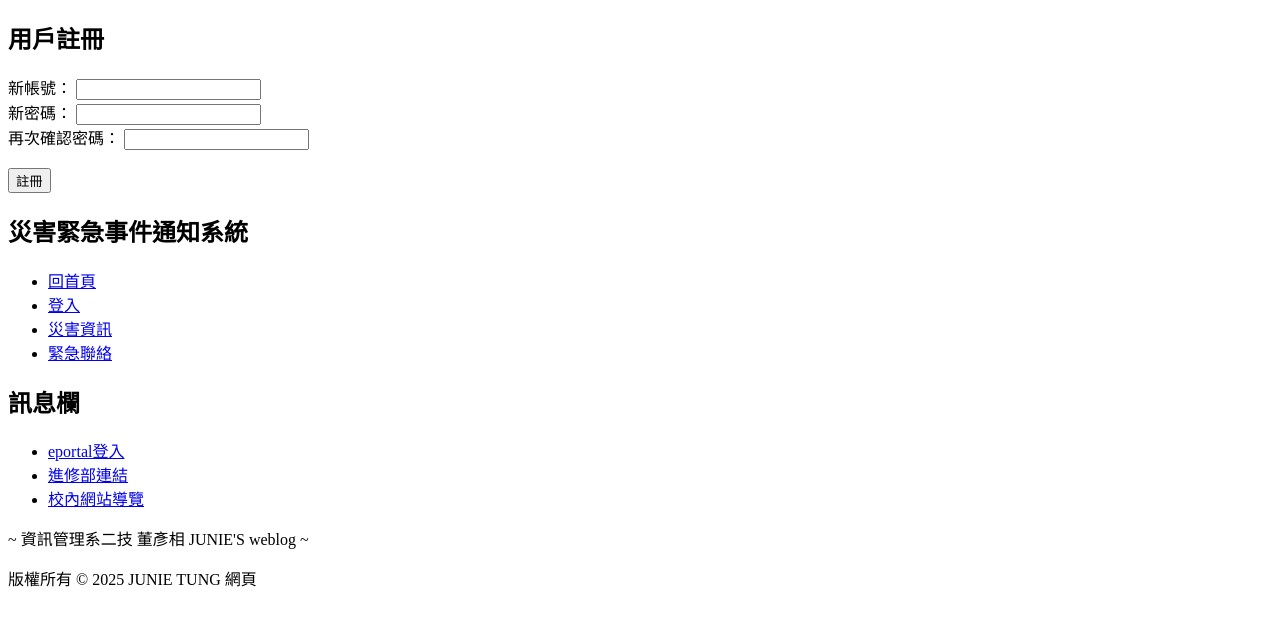
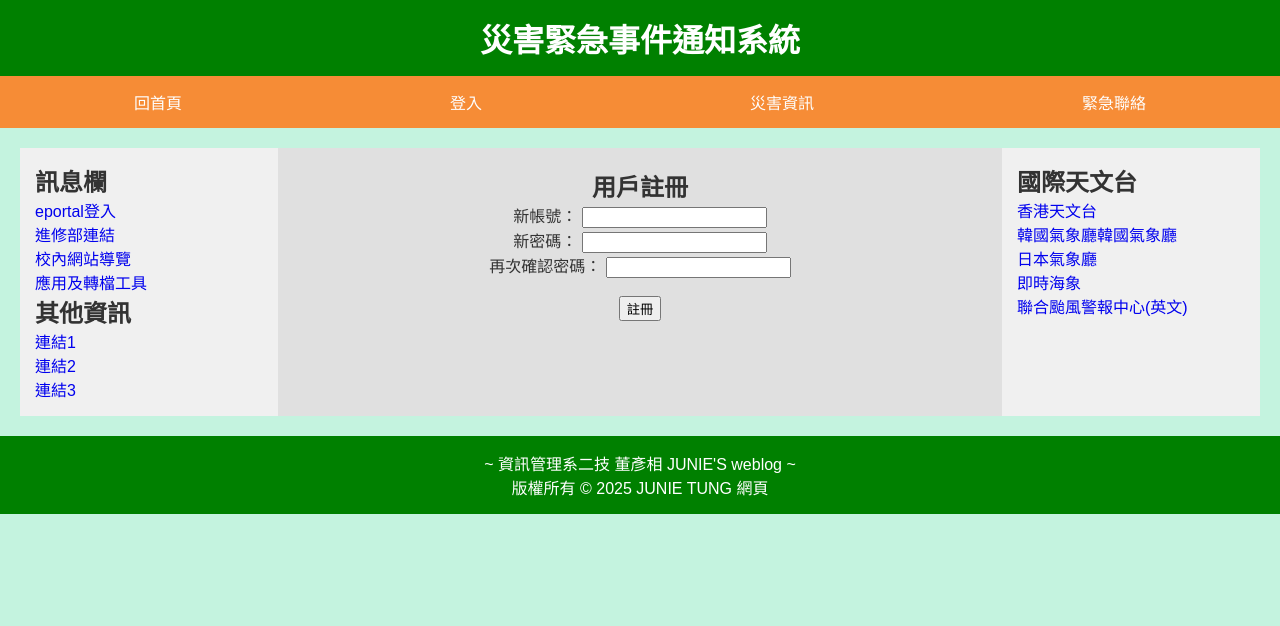
Before and after one commit to junie-tung/alrtevent.github.io, a plain HTML site: page register.html in a window 1280 px wide. Drawn offline with Linux system fonts and the light colour scheme.

Commit message:
Add files via upload

```diff
--- a/register.html
+++ b/register.html
@@ -1,17 +1,47 @@
 <!DOCTYPE html>
-<html lang="zh-TW"></html>
-<html>
+<html lang="zh-TW">
 <head>
     <meta charset="UTF-8">
     <meta name="viewport" content="width=device-width, initial-scale=1.0">
-        <title>災害預警系統:用戶註冊</title>
+    <title>用戶註冊</title>
+    <link rel="stylesheet" href="style.css">
     <style>
         .error {
             color: red;
         }
     </style>
+
 </head>
     <body>
+        <header class="header">
+            <h1>災害緊急事件通知系統</h1>
+        </header>
+
+        <nav class="nav_menu">   <!--上標題欄-->
+            <a href="index.html">回首頁</a>
+            <a href="login.html">登入</a>
+            <a href="info.html">災害資訊</a>
+            <a href="contact.html">緊急聯絡</a>
+        </nav>
+
+        <main class="main_content">
+            <aside class="left_content">   <!--左側欄-->
+                <h2>訊息欄</h2>
+                <ul>
+                    <li><a href="https://sso.nutc.edu.tw/eportal/">eportal登入</a></li>
+                    <li><a href="https://nd.nutc.edu.tw/">進修部連結</a></li>
+                    <li><a href="https://www.nutc.edu.tw/p/17-1000.php">校內網站導覽</a></li>
+                    <li><a href="https://data.gov.tw/convert">應用及轉檔工具</a></li>
+                </ul>
+                <h2>其他資訊</h2>
+                <ul>
+                    <li><a href="https://">連結1</a></li>
+                    <li><a href="https://">連結2</a></li>
+                    <li><a href="https://">連結3</a></li>
+                </ul>
+            </aside>
+
+            <article class="center_content">   <!--中間欄-->
                 <h2>用戶註冊</h2>
                 <form id="register-form" action="/register" method="post">
                     <label for="username">新帳號：</label>
@@ -24,50 +54,26 @@
                     <button type="submit">註冊</button>
                 </form>
                 <script src="register.js"></script>
-</body>
-    <header>
-        <div class="container">
-            <h2>災害緊急事件通知系統</h2>
-            <nav>
+            </article>
+
+            <aside class="right_content">    <!--右側欄-->
+                <h2>國際天文台</h2>
                 <ul>
-               <li><a href="index.html">回首頁</a></li>
-               <li><a href="login.html">登入</a></li>
-               <li><a href="info.html">災害資訊</a></li>
-               <li><a href="contact.html">緊急聯絡</a></li>
-            </ul>
-            </nav>
-        <head>
-    <meta charset="UTF-8">
-    <meta name="viewport" content="width=device-width, initial-scale=1.0">
-    <title>災害預警系統</title>
-    <link rel="stylesheet" href="style1.css">
-        </head>
-    </header>
-
-    <main>
-        <div class="container">
-            <aside>
-                <h2>訊息欄</h2>
-                <ul>
-                    <li><a href="https://sso.nutc.edu.tw/eportal/">eportal登入</a></li>
-                    <li><a href="https://nd.nutc.edu.tw/">進修部連結</a></li>
-                    <li><a href="https://www.nutc.edu.tw/p/17-1000.php">校內網站導覽</a></li>
+                    <li><a href="https://www.hko.gov.hk/tc/">香港天文台</a></li>
+                    <li><a href="https://www.weather.go.kr/w/index.do">韓國氣象廳韓國氣象廳</a></li>
+                    <li><a href="https://www.jma.go.jp/jma/">日本氣象廳</a></li>
+                    <li><a href="https://www.cwa.gov.tw/V8/C/M/OBS_Marine.html">即時海象</a></li>
+                    <li><a href="https://www.metoc.navy.mil/jtwc/jtwc.html">聯合颱風警報中心(英文)</a></li>
                 </ul>
             </aside>
-
-            <article>
-                <div class="marquee">
-                    <p>~ 資訊管理系二技 董彥相 JUNIE'S weblog ~</p>
-                </div>
-            </article>
-        </div>
         </main>
 
-    <footer>
+        <footer class="footer">
             <div class="container">
+                <p>~ 資訊管理系二技 董彥相 JUNIE'S weblog ~</p>
                 <p class="blinking">版權所有 © 2025 JUNIE TUNG 網頁</p>
             </div>
         </footer>
-
     <script src="https://kit.fontawesome.com/your-font-awesome-kit.js"></script> </body>
+    </body>
 </html>
--- a/style.css
+++ b/style.css
@@ -1,25 +1,68 @@
-/* style1,css ,Flexbox 或 Grid 排版 */
+body, h1, h2, p, ul, li, a {
+  margin: 0;
+  padding: 0;
+  list-style: none;
+  text-decoration: none;
+}
+
 body {
-    font-family: Arial, sans-serif;
-    margin: 0;
-    padding: 0;
-    background-color: #f0f0f0;
+  background-color: #c4f3df;
+  color: #333333;
+  font-family: Arial, sans-serif;
 }
-header {
-    background-color: #4CAF50;
-    color: white;
-    padding: 15px;
-    text-align: center;
+
+.header, .footer {
+  background-color: green;
+  padding: 15px;
+  text-align: center;
+  color: white;
 }
-nav ul {
-    list-style-type: none;
-    padding: 0;
+
+.nav_menu {
+  display: flex;  /*使用 Flexbox 佈局 nav 和 main，水平排列 */
+  justify-content: space-around;
+  background-color: #f68c36;
 }
-nav ul li {
-    display: inline;
-    margin-right: 10px;
+
+.nav_menu a {
+  color: rgb(254, 254, 254);
+  padding: 14px 16px;
 }
-nav ul li a {
-    color: white;
-    text-decoration: none;
+
+.nav_menu a:hover {
+  background-color: white;
+  color: green;
 }
+
+.main_content {
+  display: flex;  /* 使用 Flexbox 佈局 */
+  padding: 20px;
+}
+
+.left_content, .right_content {
+  width: 20%;      /* 寬度按比例分配 */
+  background-color: #f0f0f0;
+  padding: 15px;
+}
+
+.center_content {  /* 寬度按比例分配 */
+  width: 60%;
+  background-color: #e0e0e0;
+  padding: 20px;
+  text-align: center;
+}
+
+.container {
+  width: 100%;
+  text-align: center;
+}
+
+.blinking {
+  animation: blinker 1s linear infinite;
+}
+
+@keyframes blinker {
+  50% {
+      opacity: 0;
+  }
+}
```
Also changed, not shown: contact.html (+51 -51 lines), hospital.html (+15 -24 lines), index.html (+26 -22 lines), info.html (+43 -38 lines), login.html (+46 -38 lines). Lines whose indentation alone changed are shown as unchanged.
